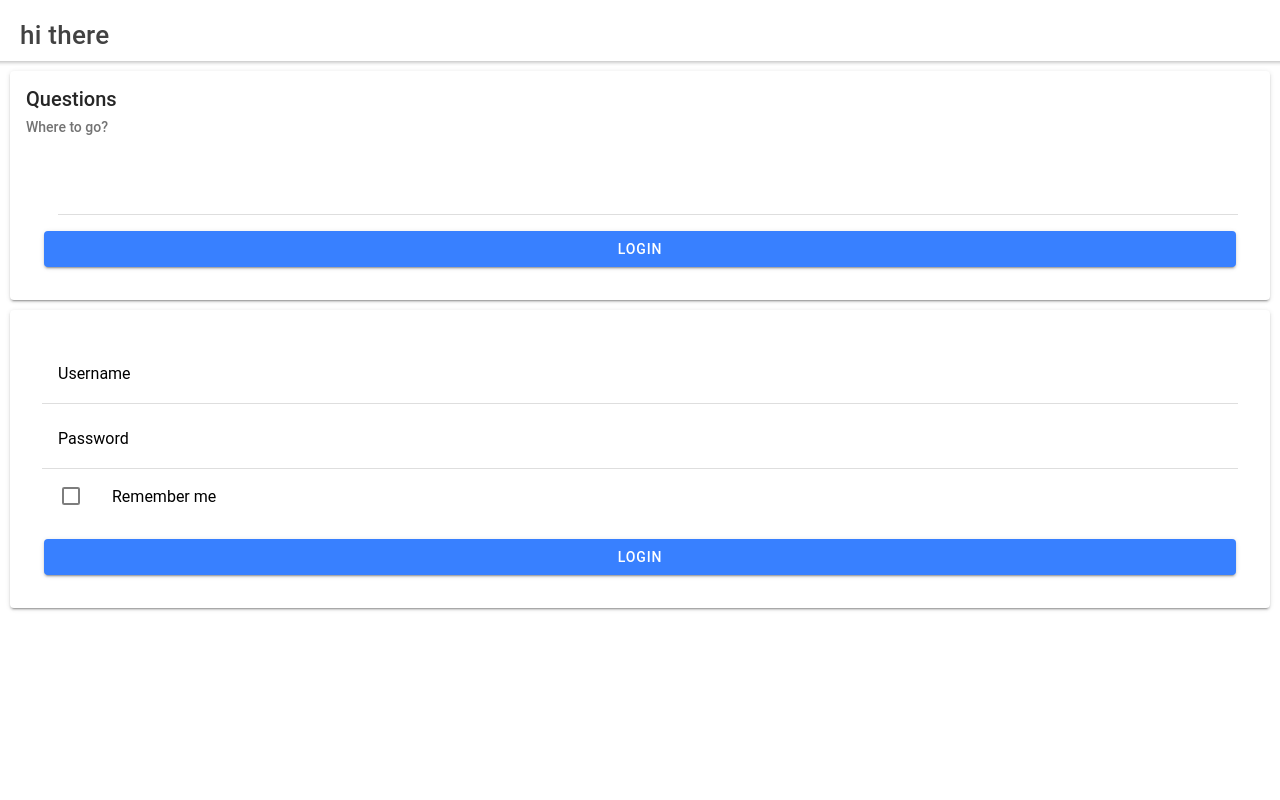
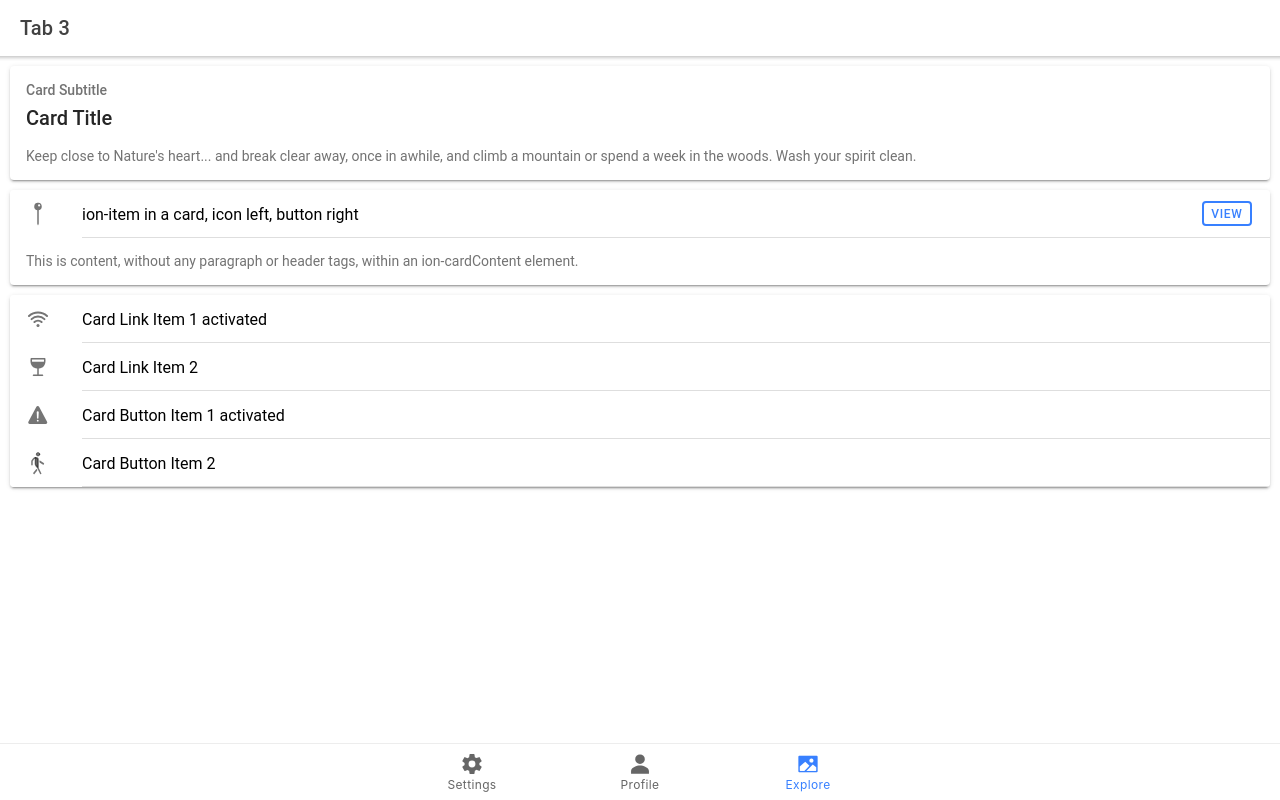
Before and after one commit to artichokecreativepdx/react-travel-app, a React (Create React App) app: page /tab3 in a window 1280 px wide. Built offline with nearby package versions, Linux system fonts and the light colour scheme.

Commit message:
commit on front-end-testing

```diff
--- a/package.json
+++ b/package.json
@@ -4,6 +4,7 @@
   "private": true,
   "dependencies": {
     "@ionic/react": "^5.8.1",
+    "@ionic/react-router": "^5.8.4",
     "@testing-library/jest-dom": "^5.11.4",
     "@testing-library/react": "^11.1.0",
     "@testing-library/user-event": "^12.1.10",
@@ -11,6 +12,7 @@
     "@types/react-router-dom": "^5.3.1",
     "axios": "^0.23.0",
     "node-sass": "^5.0.0",
+    "python": "^0.0.4",
     "react": "^17.0.2",
     "react-dom": "^17.0.2",
     "react-hook-form": "^7.17.2",
--- a/src/App.js
+++ b/src/App.js
@@ -1,6 +1,18 @@
-//import { Redirect, Route } from 'react-router-dom';
-import { IonApp, IonContent, IonHeader, IonPage, IonTitle, IonToolbar, IonCard, IonCardHeader, IonCardSubtitle, IonCardTitle, IonCardContent, IonLabel, IonItem, IonInput, IonCheckbox, IonButton } from '@ionic/react';
-//import { IonReactRouter } from '@ionic/react-router';
+import { Redirect, Route } from 'react-router-dom';
+import {
+  IonApp,
+  IonIcon,
+  IonLabel,
+  IonRouterOutlet,
+  IonTabBar,
+  IonTabButton,
+  IonTabs,
+} from '@ionic/react';
+import { IonReactRouter } from '@ionic/react-router';
+import { personSharp, imageSharp, settingsSharp} from 'ionicons/icons';
+import Tab1 from './pages/Tab1';
+import Tab2 from './pages/Tab2';
+import Tab3 from './pages/Tab3';
 import './App.css';
 import '@ionic/react/css/core.css';
 /* Basic CSS for apps built with Ionic */
@@ -17,57 +29,40 @@ import '@ionic/react/css/flex-utils.css';
 import '@ionic/react/css/display.css';
 function App() {
   return (
-   <IonApp>
-     <IonPage>
-       <IonHeader>
-         <IonToolbar>
-           <IonTitle>
-             <h1>hi there</h1>
-           </IonTitle>
-         </IonToolbar>
-       </IonHeader>
-       <IonContent>
-       <IonCard>
-          <IonCardHeader>
-            <IonCardTitle>Questions</IonCardTitle>
-            <IonCardSubtitle>Where to go?</IonCardSubtitle>
-          </IonCardHeader>
-
-          <IonCardContent>
-            <form className="ion-padding">
-              <IonItem>
-
-              </IonItem>
-              <IonButton className="ion-margin-top" type="submit" expand="block">
-    Login
-            </IonButton>
-            </form>
-      </IonCardContent>
-        </IonCard>
-        <IonCard>
-          <IonCardContent>
-          <form className="ion-padding">
-  <IonItem>
-    <IonLabel position="floating">Username</IonLabel>
-    <IonInput />
-  </IonItem>
-  <IonItem>
-    <IonLabel position="floating">Password</IonLabel>
-    <IonInput type="password" />
-  </IonItem>
-  <IonItem lines="none">
-    <IonLabel>Remember me</IonLabel>
-    <IonCheckbox defaultChecked={true} slot="start" />
-  </IonItem>
-  <IonButton className="ion-margin-top" type="submit" expand="block">
-    Login
-  </IonButton>
-</form>
-            </IonCardContent>
-        </IonCard>
-       </IonContent>
-     </IonPage>
-   </IonApp>
+    <IonApp>
+    <IonReactRouter>
+      <IonTabs>
+        <IonRouterOutlet>
+          <Route exact path="/tab1">
+            <Tab1 />
+          </Route>
+          <Route exact path="/tab2">
+            <Tab2 />
+          </Route>
+          <Route path="/tab3">
+            <Tab3 />
+          </Route>
+          <Route exact path="/">
+            <Redirect to="/tab1" />
+          </Route>
+        </IonRouterOutlet>
+        <IonTabBar slot="bottom">
+          <IonTabButton tab="tab1" href="/tab1">
+            <IonIcon icon={settingsSharp} />
+            <IonLabel>Settings</IonLabel>
+          </IonTabButton>
+          <IonTabButton tab="tab2" href="/tab2">
+            <IonIcon icon={personSharp} />
+            <IonLabel>Profile</IonLabel>
+          </IonTabButton>
+          <IonTabButton tab="tab3" href="/tab3">
+            <IonIcon icon={imageSharp} />
+            <IonLabel>Explore</IonLabel>
+          </IonTabButton>
+        </IonTabBar>
+      </IonTabs>
+    </IonReactRouter>
+  </IonApp>
   );
 }
 
--- /dev/null
+++ b/src/pages/Tab1.js
@@ -0,0 +1,69 @@
+import { IonContent, IonHeader, IonPage, IonTitle, IonToolbar, IonCard, IonCardHeader, IonCardContent, IonCardTitle,IonCardSubtitle, IonItem, IonList, IonItemSliding, IonLabel, IonItemOption, IonButton, IonInput, IonCheckbox, IonItemOptions} from '@ionic/react';
+//import ExploreContainer from '../components/ExploreContainer';
+import './Tab1.css';
+
+const Tab1 = () => {
+  return (
+    <IonPage>
+      <IonHeader>
+         <IonToolbar>
+           <IonTitle>
+             <h1>hi there</h1>
+           </IonTitle>
+         </IonToolbar>
+       </IonHeader>
+       <IonContent>
+       <IonCard>
+          <IonCardHeader>
+            <IonCardTitle>Questions</IonCardTitle>
+            <IonCardSubtitle>Where to go?</IonCardSubtitle>
+          </IonCardHeader>
+
+          <IonCardContent>
+            <form className="ion-padding">
+              <IonItem>
+              <IonList>
+      <IonItemSliding>
+        <IonItem>
+          <IonLabel>Item</IonLabel>
+        </IonItem>
+        <IonItemOptions side="end">
+          <IonItemOption onClick={() => {}}>Unread</IonItemOption>
+        </IonItemOptions>
+      </IonItemSliding>
+      </IonList>
+              </IonItem>
+
+              <IonButton className="ion-margin-top" type="submit" expand="block">
+    Login
+            </IonButton>
+            </form>
+      </IonCardContent>
+        </IonCard>
+        <IonCard>
+          <IonCardContent>
+          <form className="ion-padding">
+  <IonItem>
+    <IonLabel position="floating">Username</IonLabel>
+    <IonInput />
+  </IonItem>
+  <IonItem>
+    <IonLabel position="floating">Password</IonLabel>
+    <IonInput type="password" />
+  </IonItem>
+  <IonItem lines="none">
+    <IonLabel>Remember me</IonLabel>
+    <IonCheckbox defaultChecked={true} slot="start" />
+  </IonItem>
+  <IonButton className="ion-margin-top" type="submit" expand="block">
+    Login
+  </IonButton>
+</form>
+            </IonCardContent>
+        </IonCard>
+       </IonContent>
+    </IonPage>
+  );
+};
+
+export default Tab1;
--- /dev/null
+++ b/src/pages/Tab2.js
@@ -0,0 +1,23 @@
+import { IonContent, IonHeader, IonPage, IonTitle, IonToolbar, IonAvatar} from '@ionic/react';
+import './Tab2.css';
+
+const Tab2 = () => {
+  return (
+    <IonPage>
+      <IonHeader>
+        <IonToolbar>
+          <IonTitle>Profile</IonTitle>
+        </IonToolbar>
+      </IonHeader>
+      <IonContent fullscreen>
+      <IonContent>
+    <IonAvatar>
+
+    </IonAvatar>
+  </IonContent>
+      </IonContent>
+    </IonPage>
+  );
+};
+
+export default Tab2;
--- /dev/null
+++ b/src/pages/Tab3.js
@@ -0,0 +1,68 @@
+import { IonContent, IonHeader, IonPage, IonTitle, IonToolbar, IonCard, IonCardContent,
+    IonCardSubtitle, IonCardHeader, IonCardTitle, IonItem, IonLabel, IonButton, IonIcon } from '@ionic/react';
+  import './Tab3.css';
+  import { pin, wifi, wine, warning, walk } from 'ionicons/icons';
+  const Tab3 = () => {
+    return (
+      <IonPage>
+        <IonHeader>
+          <IonToolbar>
+            <IonTitle>Tab 3</IonTitle>
+          </IonToolbar>
+        </IonHeader>
+        <IonContent fullscreen>
+
+          <IonCard>
+            <IonCardHeader>
+              <IonCardSubtitle>Card Subtitle</IonCardSubtitle>
+              <IonCardTitle>Card Title</IonCardTitle>
+            </IonCardHeader>
+
+            <IonCardContent>
+              Keep close to Nature's heart... and break clear away, once in awhile,
+              and climb a mountain or spend a week in the woods. Wash your spirit clean.
+        </IonCardContent>
+          </IonCard>
+
+          <IonCard>
+            <IonItem>
+              <IonIcon icon={pin} slot="start" />
+              <IonLabel>ion-item in a card, icon left, button right</IonLabel>
+              <IonButton fill="outline" slot="end">View</IonButton>
+            </IonItem>
+
+            <IonCardContent>
+              This is content, without any paragraph or header tags,
+              within an ion-cardContent element.
+        </IonCardContent>
+          </IonCard>
+
+          <IonCard>
+            <IonItem href="#" className="ion-activated">
+              <IonIcon icon={wifi} slot="start" />
+              <IonLabel>Card Link Item 1 activated</IonLabel>
+            </IonItem>
+
+            <IonItem href="#">
+              <IonIcon icon={wine} slot="start" />
+              <IonLabel>Card Link Item 2</IonLabel>
+            </IonItem>
+
+            <IonItem className="ion-activated">
+              <IonIcon icon={warning} slot="start" />
+              <IonLabel>Card Button Item 1 activated</IonLabel>
+            </IonItem>
+
+            <IonItem>
+              <IonIcon icon={walk} slot="start" />
+              <IonLabel>Card Button Item 2</IonLabel>
+            </IonItem>
+          </IonCard>
+
+
+        </IonContent>
+      </IonPage>
+    );
+  };
+
+  export default Tab3;
```
Also changed, not shown: src/pages/Tab1.css (added), src/pages/Tab2.css (added), src/pages/Tab3.css (added), 2 other files (tests, documents, lock files or other folders).
